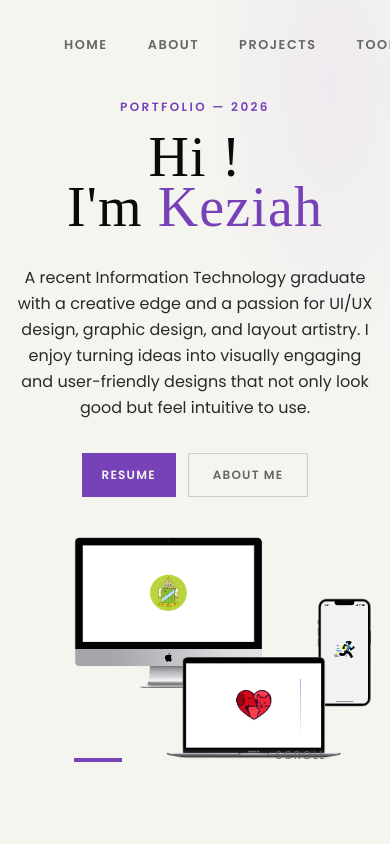
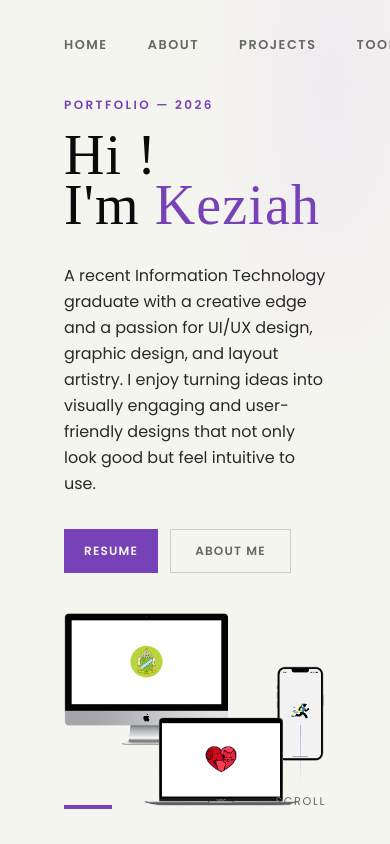
Before and after one commit to kzhhyu/keziah-portfolio, a Next.js app: page / in a window 390 px wide. Shown: the top 844 px of the page. Built offline with nearby package versions, Linux system fonts and the light colour scheme; a web font is replaced by a local one.

Commit message:
Initial commit

```diff
--- a/components/Hero.tsx
+++ b/components/Hero.tsx
@@ -2,7 +2,7 @@ export default function Hero() {
   return (
     <section
       id="hero"
-      className="relative min-h-screen flex flex-col justify-center px-4 sm:px-8 md:px-16 pb-20 pt-24 overflow-hidden bg-white"
+      className="relative min-h-screen flex flex-col justify-center px-16 pb-20 pt-24 overflow-hidden bg-white"
     >
       {/* Subtle purple glow top-right */}
       <div
@@ -17,7 +17,7 @@ export default function Hero() {
       <div className="relative z-10 flex flex-col md:flex-row items-center md:items-end justify-between gap-10">
 
         {/* Left — text content */}
-        <div className="flex flex-col text-center md:text-left items-center md:items-start">
+        <div className="flex flex-col">
           <p className="anim-fade-up-1 text-[0.75rem] tracking-[0.2em] uppercase text-[#7742b8] font-semibold mb-4">
             Portfolio — 2026
           </p>
```
